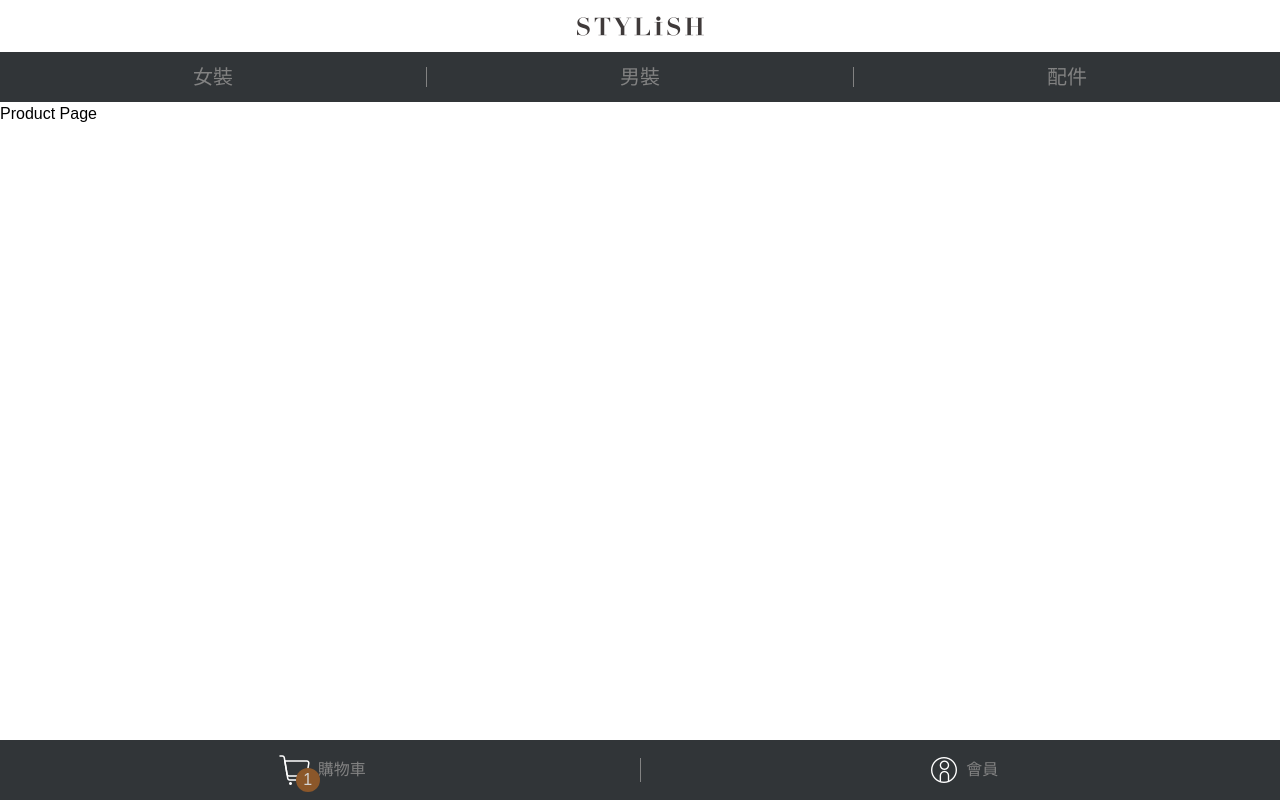
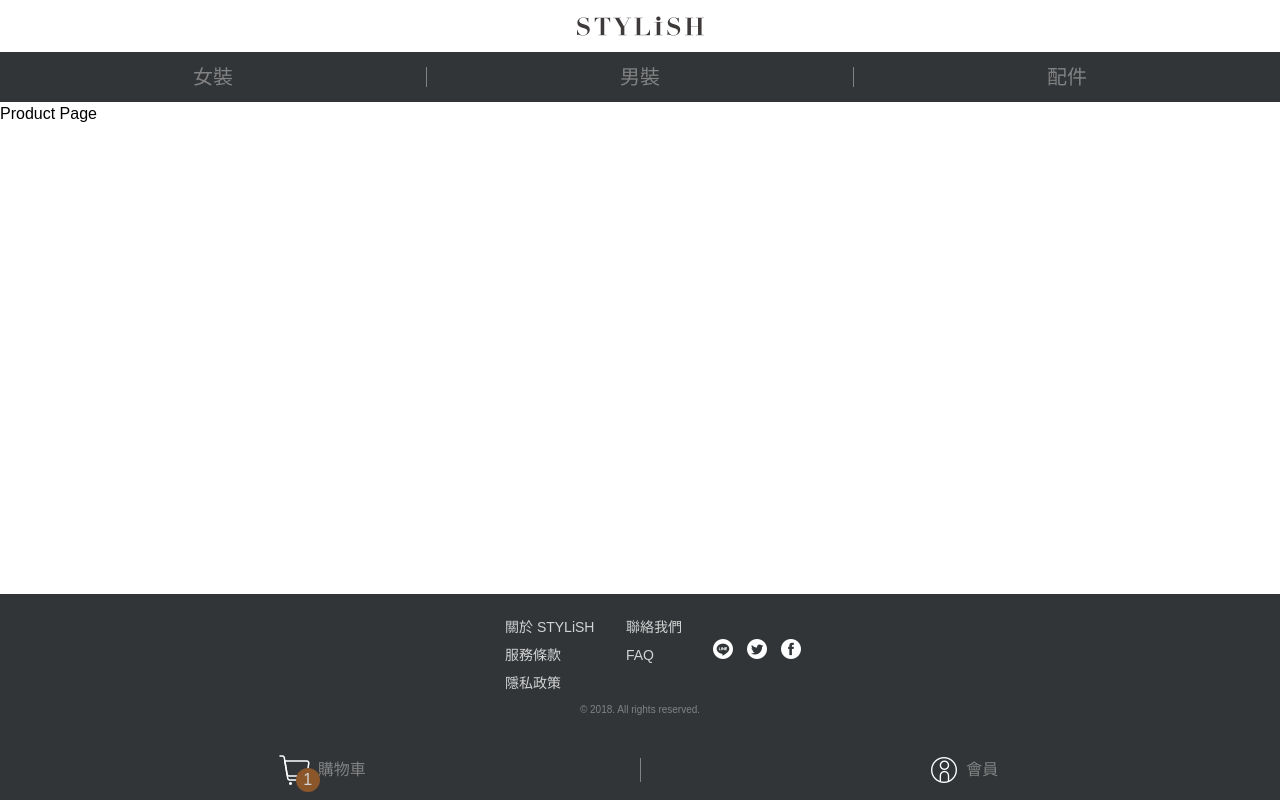
Before and after one commit to himyjan/NextJS-STYLiSH-Front-End, a Next.js app: page /product/1 in a window 1280 px wide. Built offline with nearby package versions, Linux system fonts and the light colour scheme.

Commit message:
Feat: Add footer

```diff
--- /dev/null
+++ b/components/Layout/Footer/Footer.tsx
@@ -0,0 +1,51 @@
+const FOOTER_ITEMS = [
+  { text: "關於 STYLiSH" },
+  { text: "服務條款" },
+  { text: "隱私政策" },
+  { text: "聯絡我們" },
+  { text: "FAQ" },
+];
+
+const Footer = () => {
+  return (
+    <footer className="w-full h-[146px] bg-dark-grey mb-[60px]">
+      <div className="flex flex-wrap justify-center">
+        <div className="flex flex-col flex-wrap justify-start items-center h-[109px] w-[248px] pt-[23px] pl-[40px]">
+          {FOOTER_ITEMS?.map((item, index, arr) => {
+            if (index === arr.length - 1) {
+              return (
+                <div
+                  key={`footer-${index + 1}`}
+                  className="text-[14px] leading-[20px] w-[121px] h-[20px] mb-[8px] text-light-grey"
+                >
+                  {item.text}
+                </div>
+              );
+            }
+            return (
+              <>
+                <div
+                  key={`footer-${index + 1}`}
+                  className="text-[14px] leading-[20px] w-[121px] h-[20px] mb-[8px] text-light-grey"
+                >
+                  {item.text}
+                </div>
+                <div className="hidden" />
+              </>
+            );
+          })}
+        </div>
+        <div className="flex flex-wrap justify-center items-center">
+          <div className="w-[20px] h-[20px] mr-[14px] bg-line bg-cover bg-center" />
+          <div className="w-[20px] h-[20px] mr-[14px] bg-twitter bg-cover bg-center" />
+          <div className="w-[20px] h-[20px] mr-[14px] bg-facebook bg-cover bg-center" />
+        </div>
+        <div className="w-full text-center text-grey text-[10px] leading-[14px] mb-20px">
+          © 2018. All rights reserved.
+        </div>
+      </div>
+    </footer>
+  );
+};
+
+export default Footer;
--- a/components/Layout/Layout.tsx
+++ b/components/Layout/Layout.tsx
@@ -1,10 +1,12 @@
+import Footer from "./Footer/Footer";
 import Header from "./Header/Header";
 
 const Layout = ({ children }: { children: JSX.Element }) => {
   return (
     <>
       <Header />
-      <main>{children}</main>
+      <main className="min-h-[calc(100vh-308px)]">{children}</main>
+      <Footer />
     </>
   );
 };
--- a/components/Products/Products.tsx
+++ b/components/Products/Products.tsx
@@ -74,7 +74,7 @@ const Products = () => {
   }, [category, fetchProductsHandler]);
 
   return (
-    <div className="flex flex-col items-center mx-auto mb-[60px] px-img-container-px-sm pt-img-container-pt-sm pb-img-container-pb-sm relative">
+    <div className="flex flex-col items-center mx-auto px-img-container-px-sm pt-img-container-pt-sm pb-img-container-pb-sm relative">
       <div className="flex flex-wrap gap-x-img-container-gap-sm justify-between">
         {productData?.map((product) => {
           return <ProductCard key={`product-${product.id}`} data={product} />;
--- a/tailwind.config.js
+++ b/tailwind.config.js
@@ -45,6 +45,9 @@ module.exports = {
       member: "url('../assets/images/member.png')",
       "member-mobile": "url('../assets/images/member-mobile.png')",
       "member-hover": "url('../assets/images/member-hover.png')",
+      line: "url('../assets/images/line.png')",
+      twitter: "url('../assets/images/twitter.png')",
+      facebook: "url('../assets/images/facebook.png')",
     },
     extend: {},
   },
```
